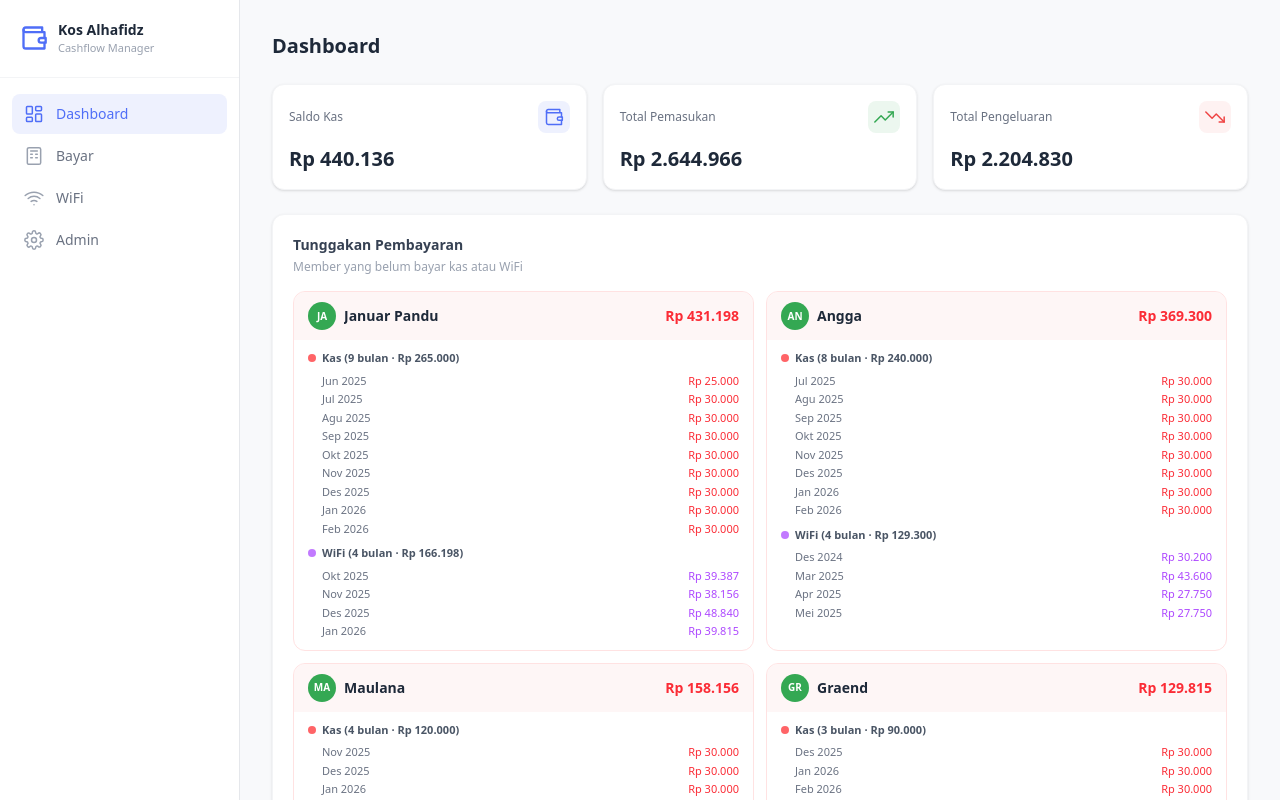
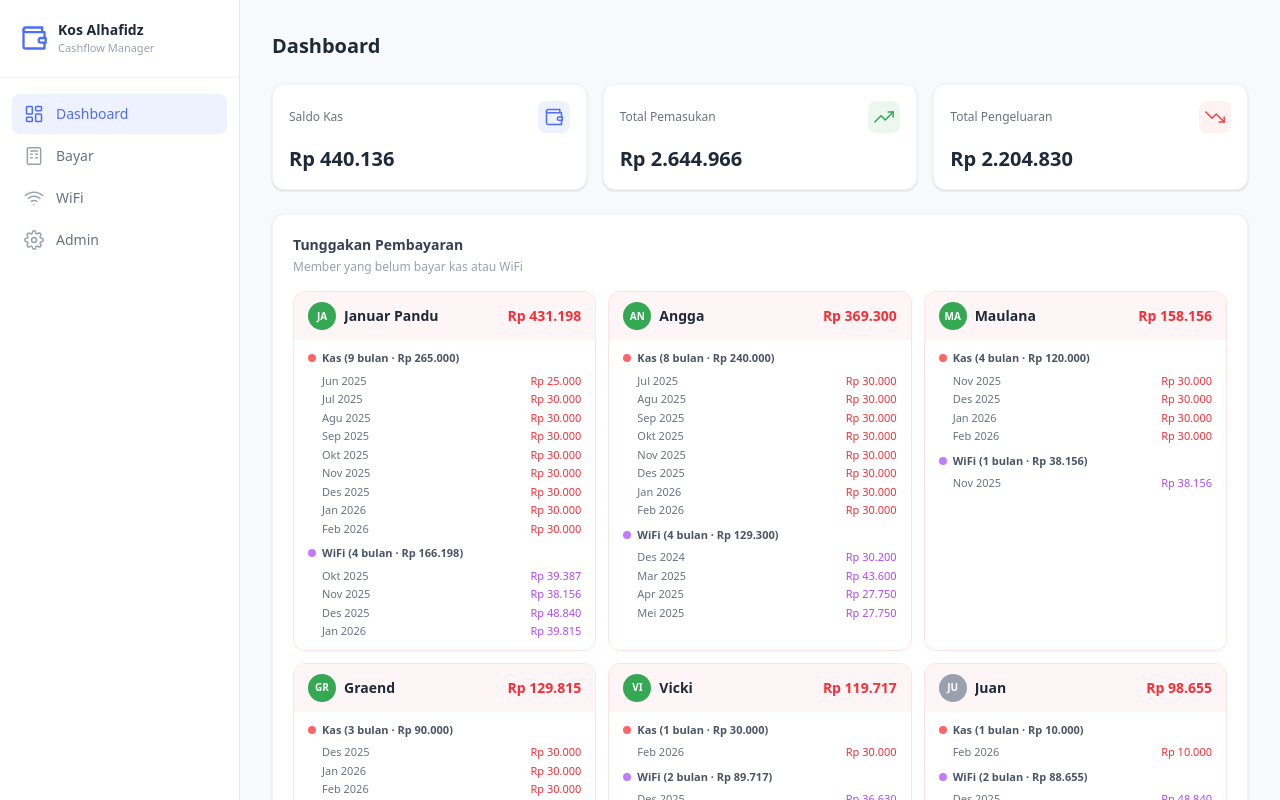
Before and after one commit to ryanekop/cashflow-kos-alhafidz, a Next.js app: page / in a window 1280 px wide. Shown: the top 800 px of the page. Built offline with nearby package versions, Linux system fonts and the light colour scheme.

Commit message:
fix: tunggakan grid 3 kolom di layar besar

```diff
--- a/app/page.js
+++ b/app/page.js
@@ -282,7 +282,7 @@
             <h3 className="text-sm font-semibold text-gray-700 mb-1">Tunggakan Pembayaran</h3>
             <p className="text-xs text-gray-400 mb-4">Member yang belum bayar kas atau WiFi</p>
             <motion.div
-              className="grid grid-cols-1 sm:grid-cols-2 gap-3"
+              className="grid grid-cols-1 sm:grid-cols-2 lg:grid-cols-3 gap-3"
               variants={staggerContainer}
               initial="hidden"
               animate="visible"
```
